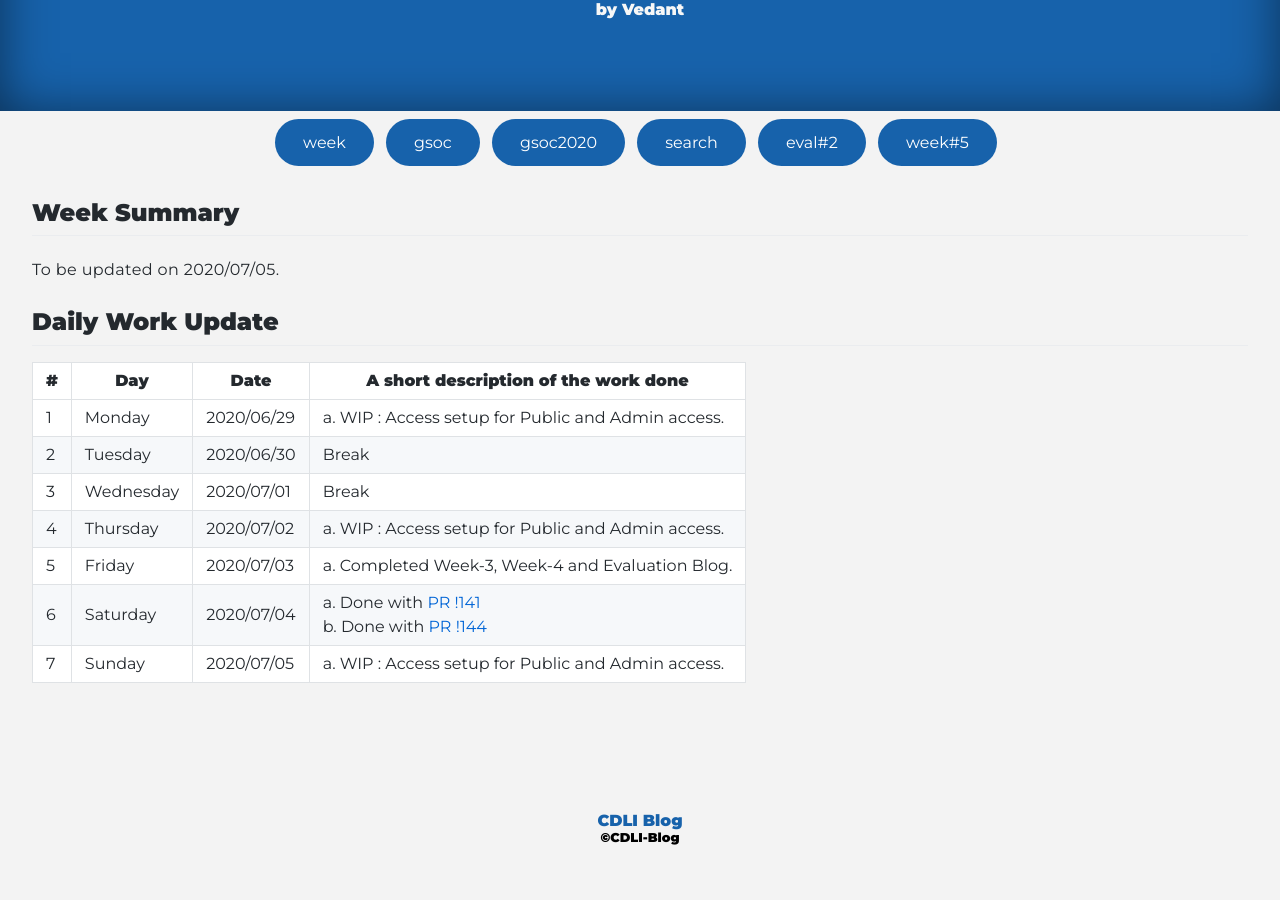
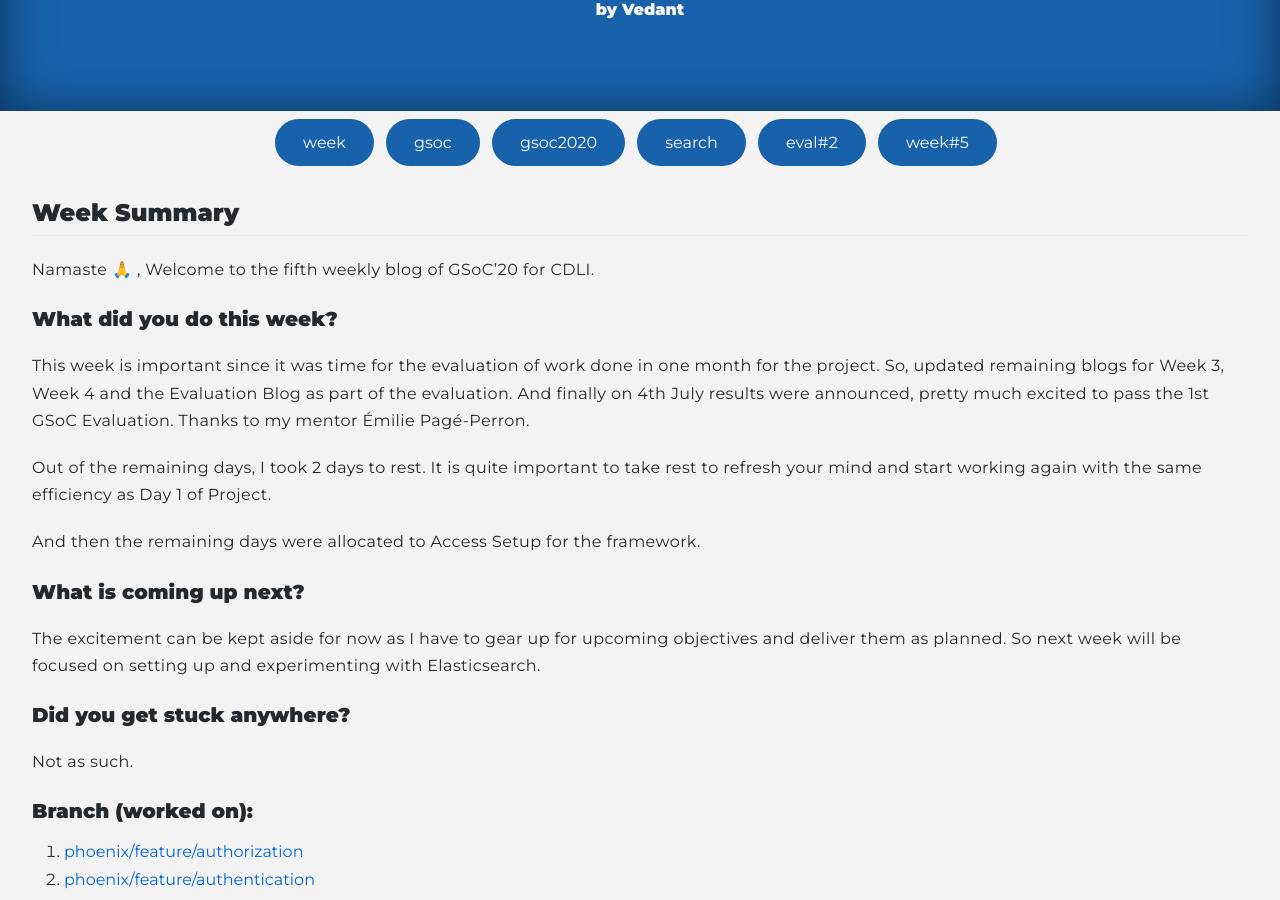
Before and after one commit to cdli-gh/blog, a Jekyll site: the page built from _blog/gsoc20/search/posts/06_week5.md, in a window 1280 px wide and 900 px high, scrolled down 215 px. Built offline with Jekyll 4.4.1, drawn with Linux system fonts in a browser that asks for light colours; Markdown is read by kramdown in place of the engine named in the settings; before the commit the page ends 1092 px from its top, so only the background shows below that; some of the changed text lies outside the part shown.

Commit message:
Week:5 Blog added

```diff
--- a/_blog/gsoc20/search/posts/06_week5.md
+++ b/_blog/gsoc20/search/posts/06_week5.md
@@ -7,7 +7,42 @@ tags: ["week","gsoc","gsoc2020","search","eval#2","week#5"]
 
 ## Week Summary
 
-To be updated on 2020/07/05.
+Namaste 🙏 ,
+Welcome to the fifth weekly blog of GSoC'20 for CDLI.
+
+### What did you do this week?
+
+This week is important since it was time for the evaluation of work done in one month for the project.
+So, updated remaining blogs for Week 3, Week 4 and the Evaluation Blog as part of the evaluation. And finally on 4th July results were announced, pretty much excited to pass the 1st GSoC Evaluation. Thanks to my mentor Émilie Pagé-Perron.
+
+Out of the remaining days, I took 2 days to rest. It is quite important to take rest to refresh your mind and start working again with the same efficiency as Day 1 of Project.
+
+And then the remaining days were allocated to Access Setup for the framework.
+
+### What is coming up next?
+
+The excitement can be kept aside for now as I have to gear up for upcoming objectives and deliver them as planned. So next week will be focused on setting up and experimenting with Elasticsearch.
+
+### Did you get stuck anywhere?
+
+Not as such.
+
+### Branch (worked on):
+1. [phoenix/feature/authorization](https://gitlab.com/cdli/framework/-/tree/phoenix/feature/authorization)
+2. [phoenix/feature/authentication](https://gitlab.com/cdli/framework/-/tree/phoenix/feature/authentication)
+
+### Issues :
+1. **Closed or worked related to:**
+  - [#84](https://gitlab.com/cdli/framework/-/issues/84)
+  - [#269](https://gitlab.com/cdli/framework/-/issues/269)
+2. **Opened:**
+  - [#285](https://gitlab.com/cdli/framework/-/issues/285)
+
+### Pull Request :
+1. **Merged (or under review):**
+  - [!129](https://gitlab.com/cdli/framework/-/merge_requests/129)
+  - [!141](https://gitlab.com/cdli/framework/-/merge_requests/141)
+2. **Reviewed:** No PR reviewed during this week.
 
 
 ## Daily Work Update
```
